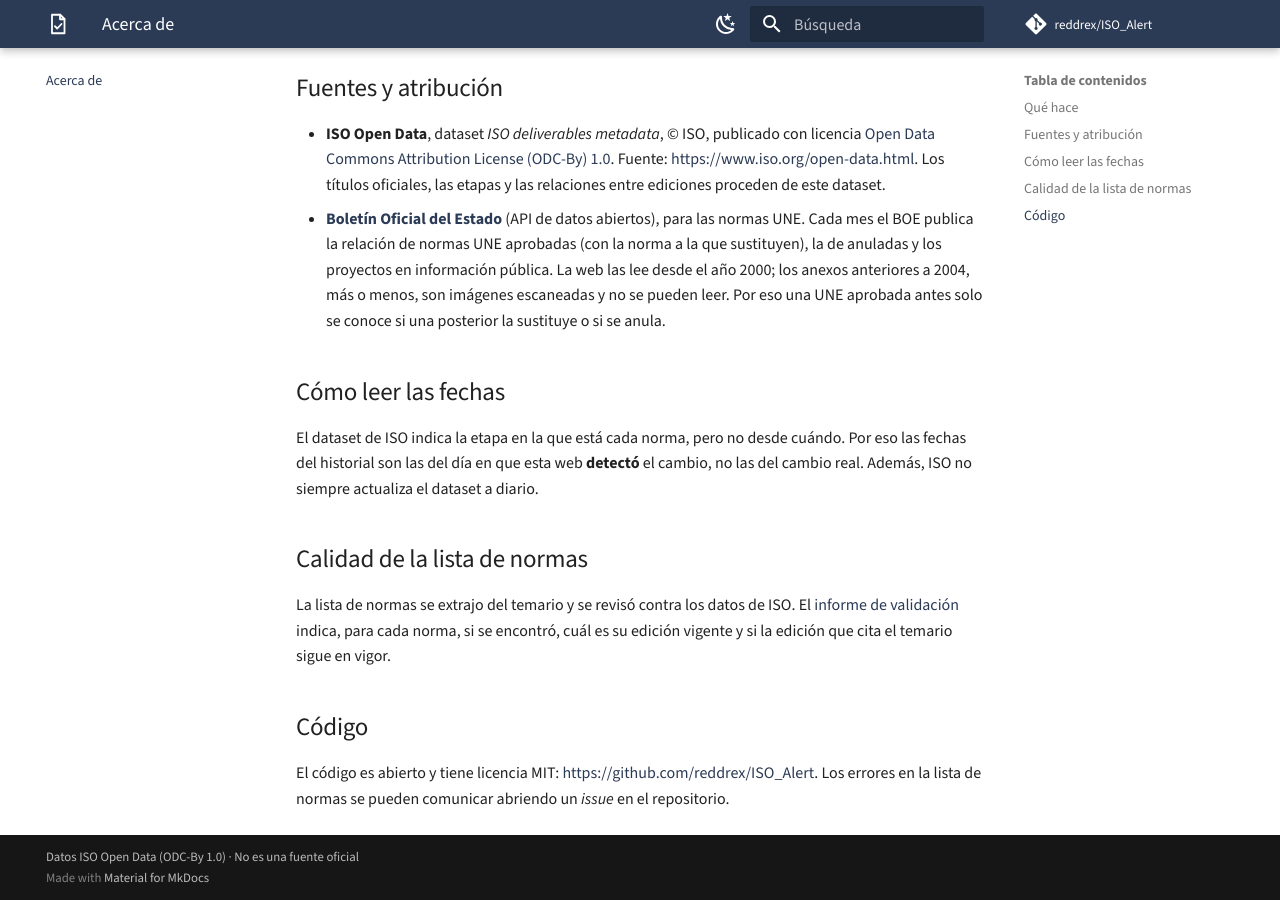
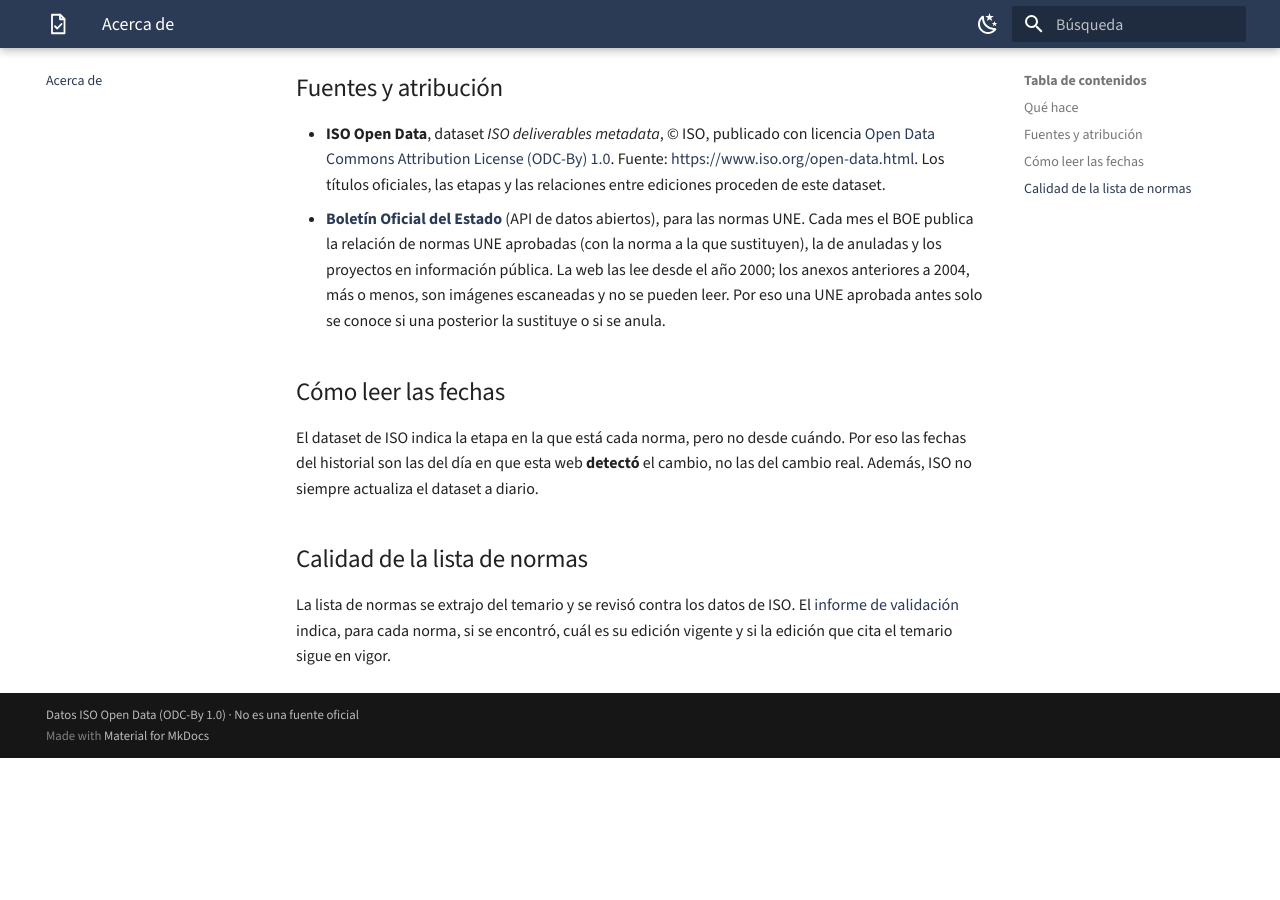
Before and after one commit to reddrex/ISO_Alert, an MkDocs documentation site: the page built from docs/acerca.md, in a window 1280 px wide and 900 px high, scrolled down 609 px. Built offline with MkDocs 1.6.1 and Material for MkDocs 9.7.7, drawn with Linux system fonts in a browser that asks for light colours; comment, search, counter and statistics services are not loaded; after the commit the page ends 1367 px from its top, so only the background shows below that.

Commit message:
Web: sin enlaces al repositorio, que ahora es privado
Se quitan el enlace al repositorio de la cabecera, la suscripción por
Issues de GitHub, los enlaces «Aviso #N» y la sección «Código» de Acerca
de. Los feeds Atom quedan como vía pública de avisos.

Co-Authored-By: Claude Opus 5.5 <noreply@anthropic.com>

```diff
--- a/docs/acerca.md
+++ b/docs/acerca.md
@@ -21,7 +21,3 @@ El dataset de ISO indica la etapa en la que está cada norma, pero no desde cuá
 ## Calidad de la lista de normas
 
 La lista de normas se extrajo del temario y se revisó contra los datos de ISO. El [informe de validación](validacion.md) indica, para cada norma, si se encontró, cuál es su edición vigente y si la edición que cita el temario sigue en vigor.
-
-## Código
-
-El código es abierto y tiene licencia MIT: <https://github.com/reddrex/ISO_Alert>. Los errores en la lista de normas se pueden comunicar abriendo un *issue* en el repositorio.
--- a/mkdocs.yml
+++ b/mkdocs.yml
@@ -1,8 +1,6 @@
 site_name: Observatorio de estándares TIC
 site_description: Estado y cambios de las normas ISO y UNE citadas en el temario de la oposición TIC A1. No es una fuente oficial.
 site_url: https://reddrex.github.io/ISO_Alert/
-repo_url: https://github.com/reddrex/ISO_Alert
-repo_name: reddrex/ISO_Alert
 copyright: Datos ISO Open Data (ODC-By 1.0) · No es una fuente oficial
 
 theme:
```
Also changed, not shown: README.md (+2 -2 lines), 2 other files.
